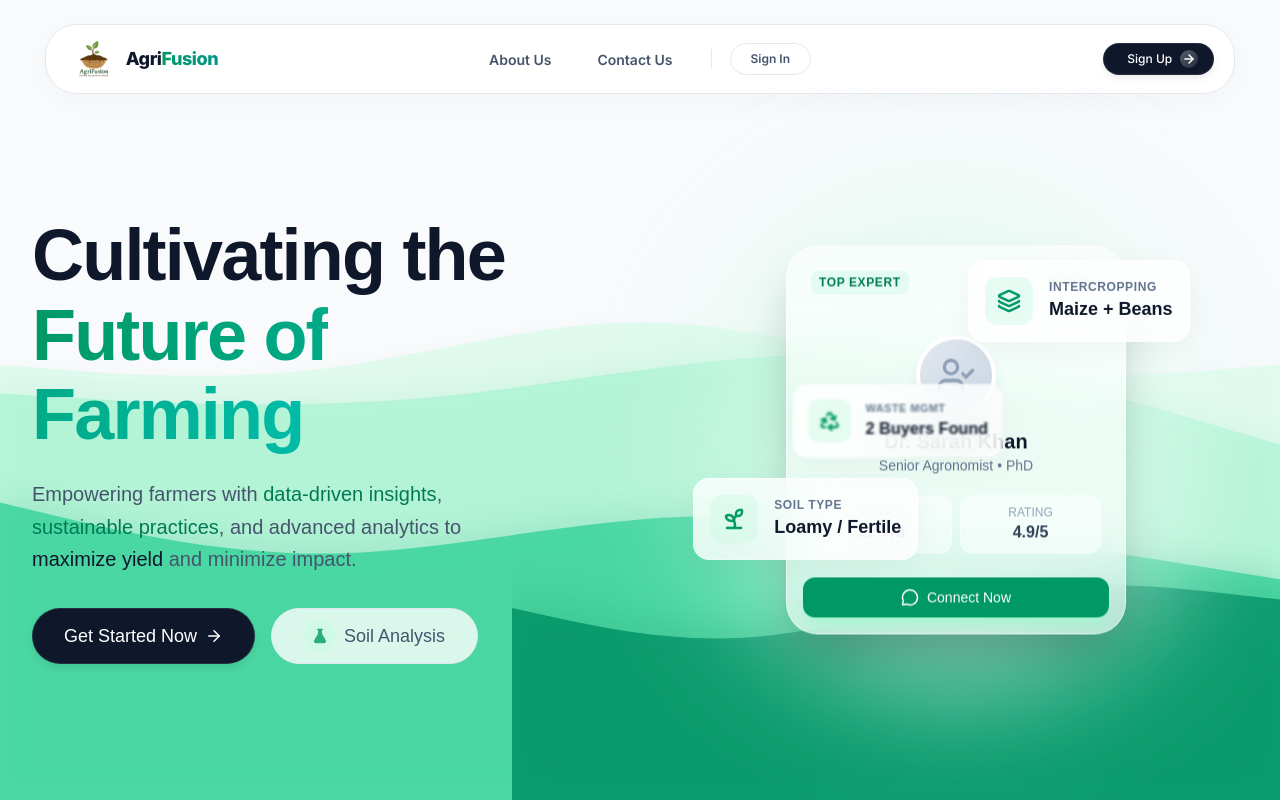
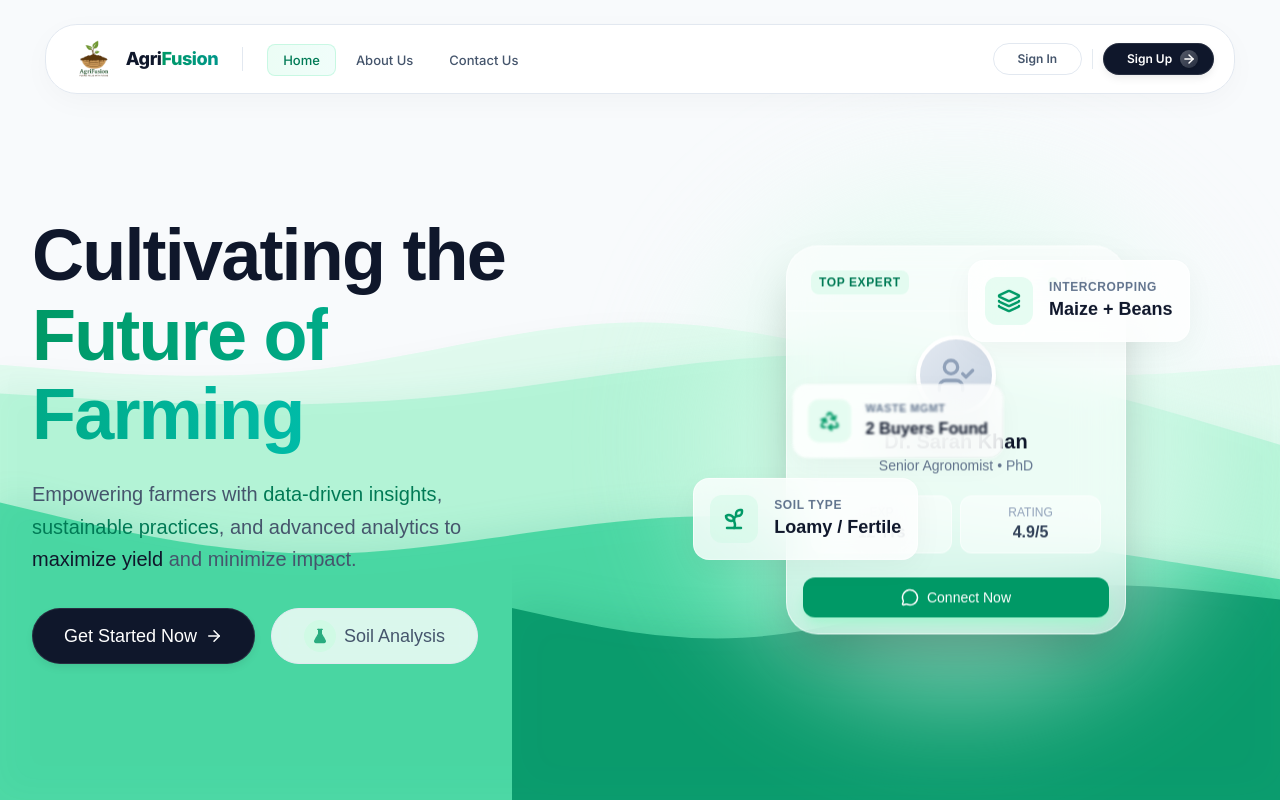
Before and after one commit to tayyabk52/AgriFusion, a Next.js app: page / in a window 1280 px wide. Shown: the top 800 px of the page. Built offline with nearby package versions, Linux system fonts and the light colour scheme.

Commit message:
Update Navbar and other components

```diff
--- a/src/components/layout/Navbar.tsx
+++ b/src/components/layout/Navbar.tsx
@@ -16,6 +16,7 @@ function cn(...inputs: ClassValue[]) {
 }
 
 const navItems = [
+    { name: 'Home', href: '/' },
     { name: 'About Us', href: '/about' },
     { name: 'Contact Us', href: '/contact' },
 ];
@@ -100,8 +101,9 @@ export const Navbar = () => {
                             : 'w-[95%] md:w-[93%] max-w-7xl py-3.5 px-5 pl-7 rounded-[2rem] shadow-xl shadow-slate-200/50'
                     )}
                 >
-                    {/* 1. LEFT: BRAND IDENTITY */}
-                    <motion.div variants={itemVariants} className="z-10">
+                    {/* 1. LEFT: BRAND IDENTITY & NAVIGATION */}
+                    <div className="flex items-center gap-6 z-10">
+                        <motion.div variants={itemVariants}>
                             <Link href="/" className="flex items-center gap-3 group cursor-pointer select-none">
                                 <motion.div
                                     whileHover={{ scale: 1.05 }}
@@ -128,8 +130,11 @@ export const Navbar = () => {
                             </Link>
                         </motion.div>
 
-                    {/* 2. CENTER: NAVIGATION LINKS */}
-                    <nav className="hidden md:flex items-center gap-1.5 absolute left-1/2 top-1/2 -translate-x-1/2 -translate-y-1/2">
+                        {/* Separator */}
+                        <motion.div variants={itemVariants} className="hidden md:block w-px h-6 bg-slate-200" />
+
+                        {/* NAVIGATION LINKS */}
+                        <nav className="hidden md:flex items-center gap-1">
                         {navItems.map((item) => (
                             <motion.div key={item.name} variants={itemVariants}>
                                 <Link
@@ -137,7 +142,7 @@ export const Navbar = () => {
                                     onMouseEnter={() => setHoveredTab(item.name)}
                                     onMouseLeave={() => setHoveredTab(null)}
                                     className={cn(
-                                        'relative px-5 py-2.5 text-sm font-semibold rounded-full transition-all duration-300',
+                                        'relative px-4 py-2 text-[13px] font-medium rounded-lg transition-all duration-300',
                                         pathname === item.href
                                             ? 'text-emerald-700'
                                             : 'text-slate-600 hover:text-slate-900'
@@ -147,7 +152,7 @@ export const Navbar = () => {
                                     {pathname === item.href && (
                                         <motion.div
                                             layoutId="active-pill"
-                                            className="absolute inset-0 bg-gradient-to-r from-emerald-50 to-teal-50 rounded-full -z-10 border border-emerald-200/60 shadow-md shadow-emerald-200/30"
+                                            className="absolute inset-0 bg-gradient-to-r from-emerald-50 to-teal-50 rounded-lg -z-10 border border-emerald-200/50"
                                             transition={{ type: 'spring', bounce: 0.2, duration: 0.6 }}
                                         />
                                     )}
@@ -156,7 +161,7 @@ export const Navbar = () => {
                                     {hoveredTab === item.name && pathname !== item.href && (
                                         <motion.div
                                             layoutId="nav-pill"
-                                            className="absolute inset-0 bg-slate-100/80 shadow-md shadow-slate-200/40 rounded-full -z-10 border border-slate-200/80"
+                                            className="absolute inset-0 bg-slate-50 rounded-lg -z-10"
                                             transition={{ type: 'spring', bounce: 0.2, duration: 0.6 }}
                                         />
                                     )}
@@ -164,27 +169,26 @@ export const Navbar = () => {
                                 </Link>
                             </motion.div>
                         ))}
+                        </nav>
+                    </div>
 
-                        <motion.div variants={itemVariants} className="w-px h-5 bg-slate-300/50 mx-3" />
-
-                        <motion.div variants={itemVariants}>
+                    {/* 2. RIGHT: AUTH BUTTONS & Mobile Toggle */}
+                    <div className="flex items-center gap-2.5 z-10">
+                        <motion.div variants={itemVariants} className="hidden md:flex items-center gap-2.5">
                             <Link href="/login">
-                                <Button variant="glass" rounded="full" size="sm" className="px-5 font-semibold">
+                                <Button variant="glass" rounded="full" size="sm" className="pl-6 pr-6 font-semibold">
                                     Sign In
                                 </Button>
                             </Link>
-                        </motion.div>
-                    </nav>
 
-                    {/* 3. RIGHT: PRIMARY ACTION & Mobile Toggle */}
-                    <div className="flex items-center gap-2.5 z-10">
-                        <motion.div variants={itemVariants} className="hidden md:flex">
+                            <div className="w-px h-5 bg-slate-300/50" />
+
                             <Link href="/signup">
                                 <Button
                                     variant="premium"
                                     rounded="full"
                                     size="sm"
-                                    className="pl-6 pr-4 shadow-lg shadow-slate-900/10 hover:shadow-xl hover:shadow-slate-900/20"
+                                    className="pl-6 pr-4 shadow-lg shadow-slate-900/10 hover:shadow-xl hover:shadow-slate-900/20 font-semibold"
                                     icon={
                                         <div className="bg-gradient-to-br from-white/30 to-white/10 rounded-full p-0.5 backdrop-blur-sm shadow-sm group-hover:from-white/40 group-hover:to-white/20 transition-all">
                                             <ArrowRight size={14} strokeWidth={2.5} />
```
Lines whose indentation alone changed are shown as unchanged.
